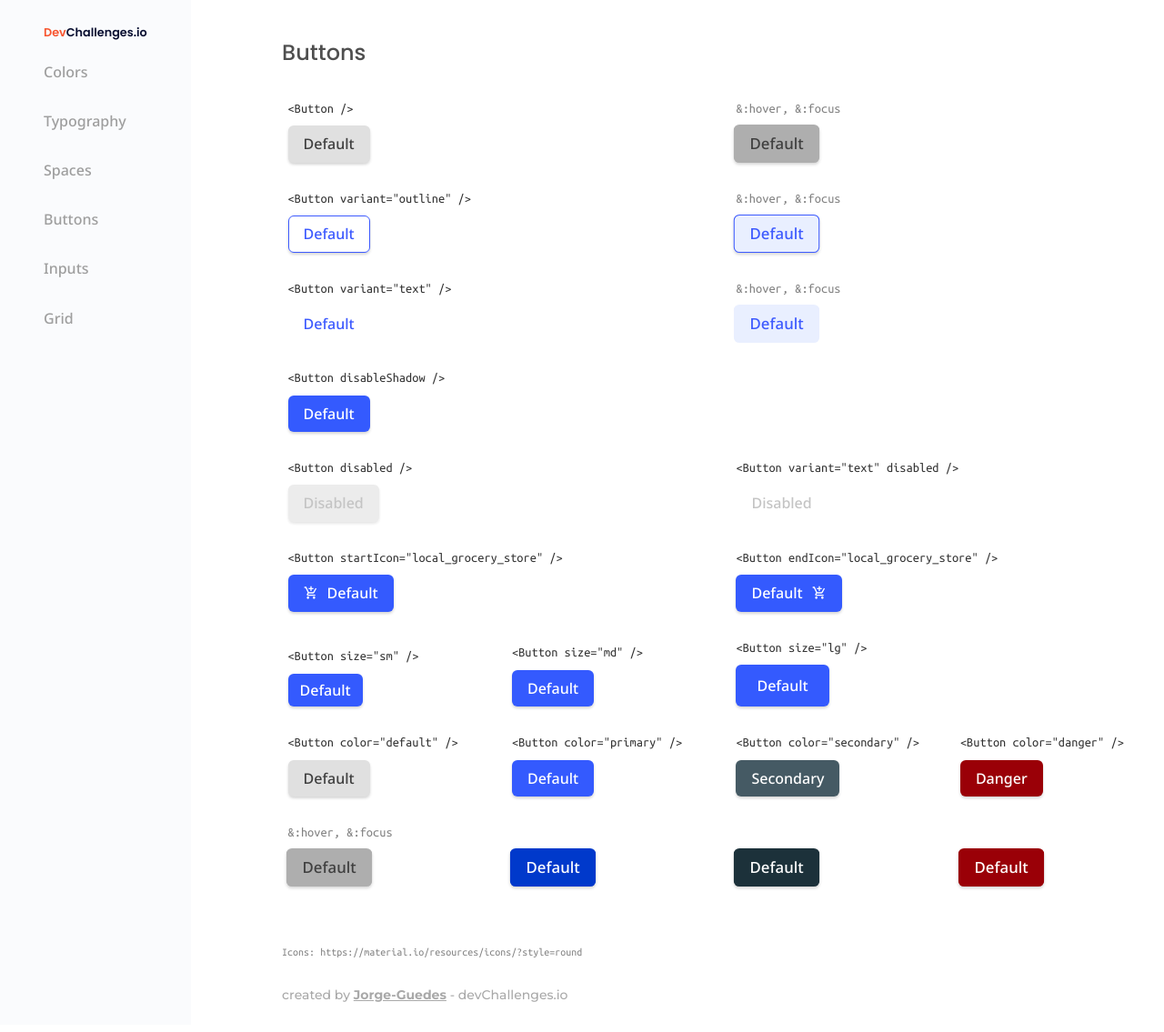
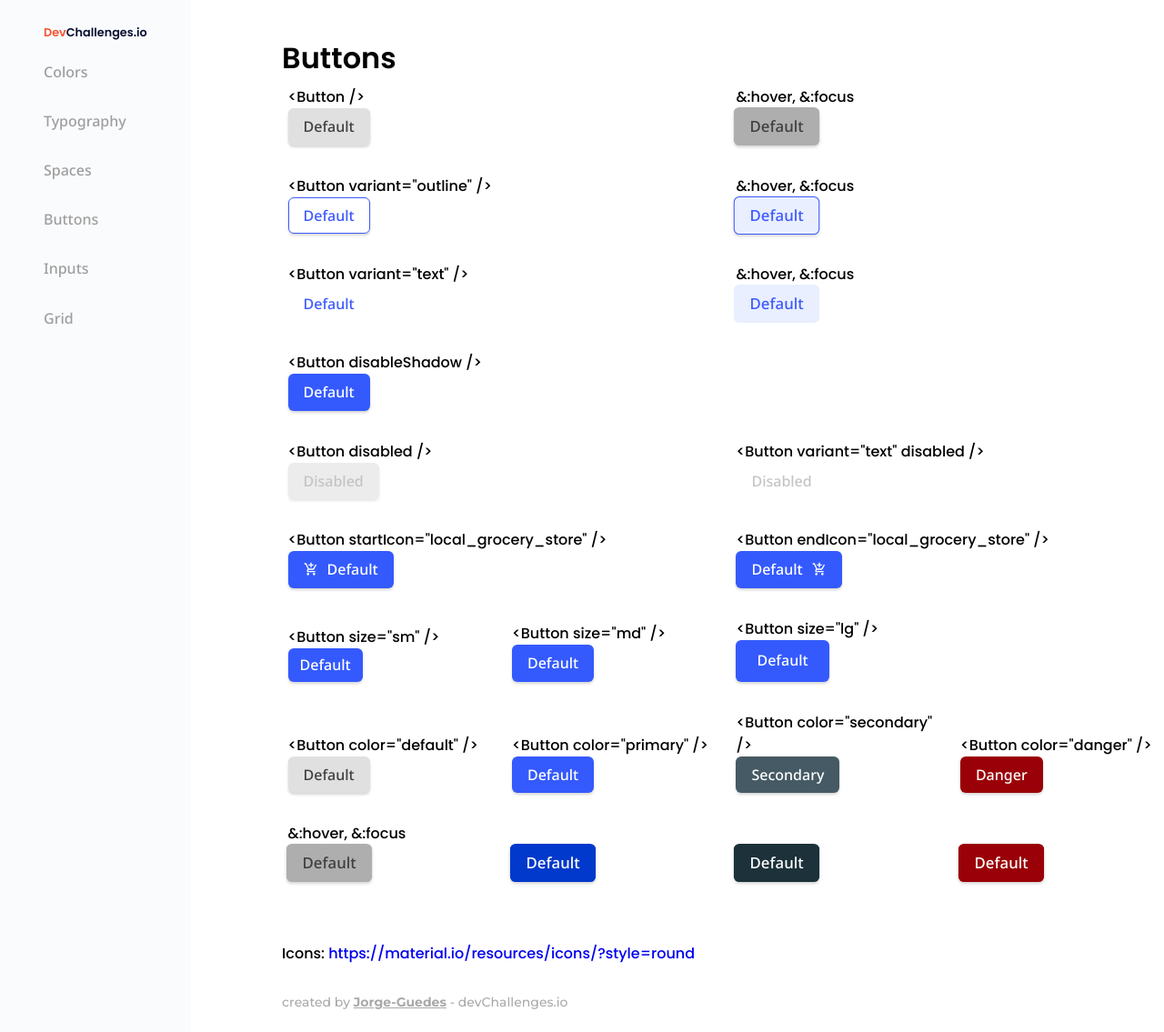
Before and after one commit to jorgeguedess/devChallenges-button-component, a React (Create React App) app: page / in a window 1280 px wide. Shown: the whole page at 91% size. Built offline with nearby package versions, Linux system fonts and the light colour scheme.

Commit message:
removed reusable classes

```diff
--- a/src/Components/Button/Button.module.css
+++ b/src/Components/Button/Button.module.css
@@ -2,30 +2,6 @@
   --color-button: #3f3f3f;
   --bg-button: #e0e0e0;
   --border-color-button: transparent;
-}
-
-.tag,
-.info {
-  font-family: "Ubuntu Mono", monospace;
-  font-size: 0.9rem;
-  line-height: 1;
-  font-weight: 400;
-  margin-bottom: 0.75rem;
-  word-break: break-all;
-}
-
-@media (max-width: 40rem) {
-  .tag,
-  .info {
-    font-size: clamp(0.5rem, 5vw, 0.7rem);
-  }
-}
-
-.tag {
-  color: #333;
-}
-.info {
-  color: #828282;
 }
 
 .containerBtn {
@@ -117,10 +93,10 @@
   fill: #fff;
 }
 .startIcon {
-  margin-right: .625rem;
+  margin-right: 0.625rem;
 }
 .endIcon {
-  margin-left: .625rem;
+  margin-left: 0.625rem;
 }
 
 /* Button Size */
--- a/src/pages/Buttons.module.css
+++ b/src/pages/Buttons.module.css
@@ -2,15 +2,6 @@
   padding-top: 2.5rem;
   padding-bottom: 1.5rem;
   margin-left: 8%;
-}
-
-.title {
-  font-family: "Poppins", sans-serif;
-  font-size: 1.5rem;
-  line-height: 1.5;
-  font-weight: 500;
-  color: #4f4f4f;
-  margin-bottom: 1.85rem;
 }
 
 .menuButtons {
@@ -37,21 +28,3 @@
     grid-template-columns: 1fr;
   }
 }
-
-.ref {
-  font-family: "Ubuntu Mono", monospace;
-  font-size: 0.75rem;
-  font-weight: 400;
-  word-break: break-all;
-  line-height: 1;
-  color: #828282;
-}
-
-.ref a {
-  font-family: "Ubuntu Mono", monospace;
-  color: inherit;
-}
-
-.ref a:hover {
-  text-decoration: underline;
-}
```
